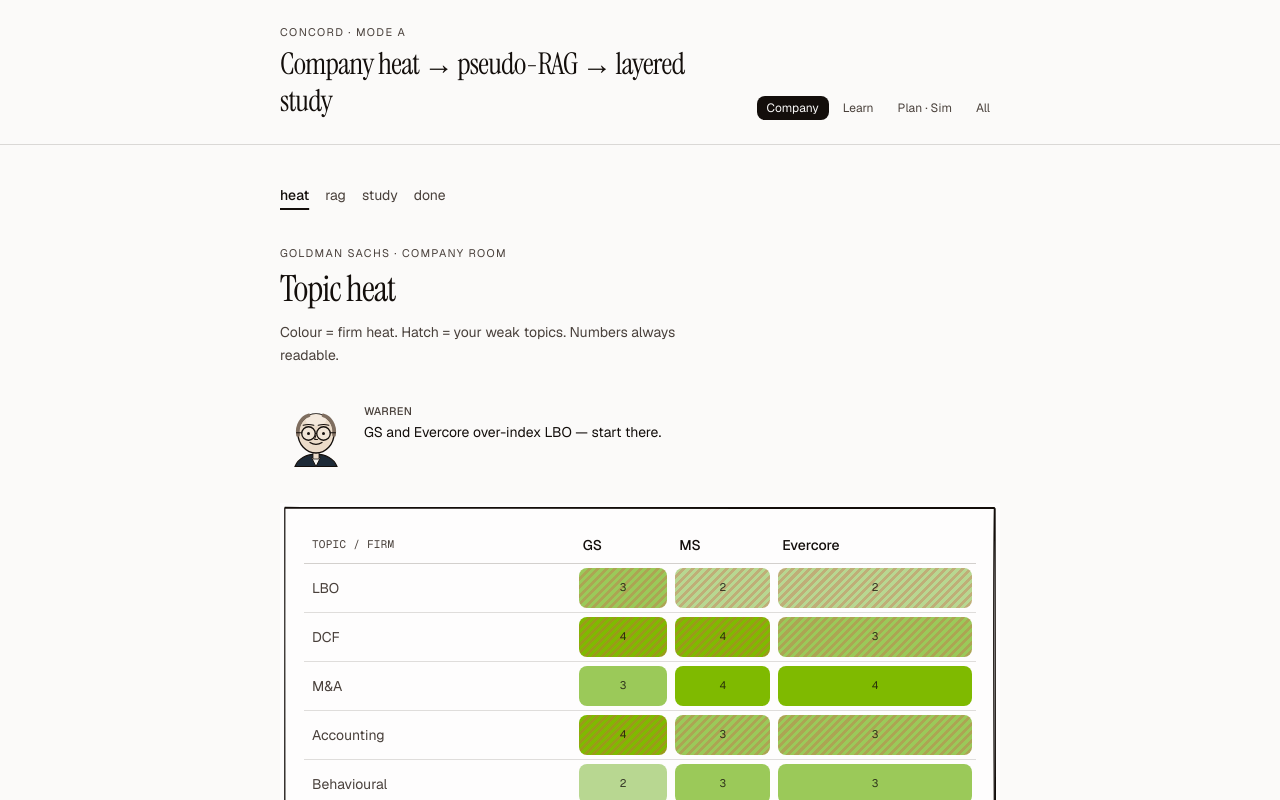
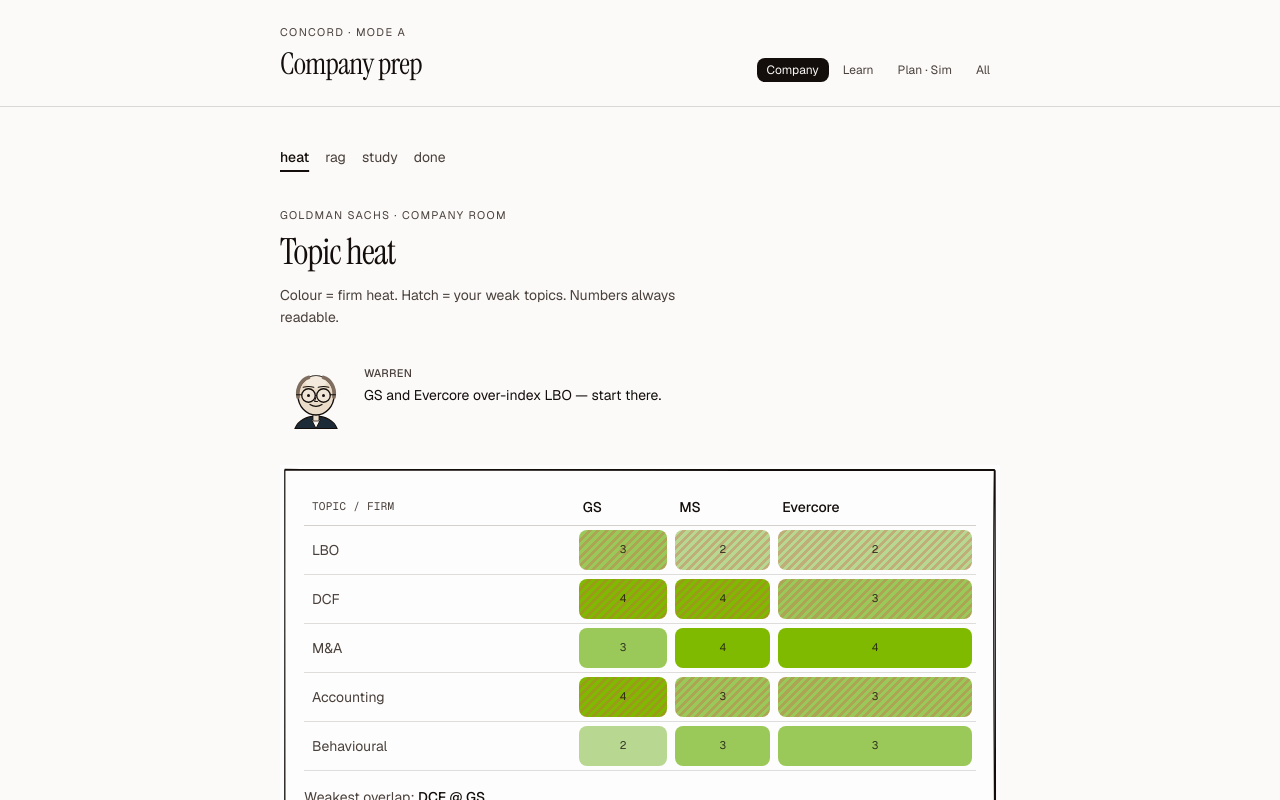
Before and after one commit to shourya0523/concord, a Next.js app in the folder apps/web/: page /mockups/mode-a in a window 1280 px wide. Shown: the top 800 px of the page. Built offline with nearby package versions, Linux system fonts and the light colour scheme.

Commit message:
fix(mockups): shorten journey page titles
Co-authored-by: Shourya Yadav <shourya0523@users.noreply.github.com>

```diff
--- a/apps/web/app/mockups/mode-a/page.tsx
+++ b/apps/web/app/mockups/mode-a/page.tsx
@@ -9,7 +9,7 @@ export default function ModeAMockupPage() {
   return (
     <JourneyShell
       eyebrow="Mode A"
-      title="Company heat → pseudo-RAG → layered study"
+      title="Company prep"
       activeHref="/mockups/mode-a"
       techniques={[
         {
--- a/apps/web/app/mockups/mode-b/page.tsx
+++ b/apps/web/app/mockups/mode-b/page.tsx
@@ -9,7 +9,7 @@ export default function ModeBMockupPage() {
   return (
     <JourneyShell
       eyebrow="Mode B · Learn"
-      title="Module catalog → lab diagram → quiz → Apply at Firm"
+      title="Learn"
       activeHref="/mockups/mode-b"
       techniques={[
         {
--- a/apps/web/app/mockups/plan-sim/page.tsx
+++ b/apps/web/app/mockups/plan-sim/page.tsx
@@ -9,7 +9,7 @@ export default function PlanSimMockupPage() {
   return (
     <JourneyShell
       eyebrow="Plan · Simulator"
-      title="Study plan → firm mock → score reveal"
+      title="Plan & simulator"
       activeHref="/mockups/plan-sim"
       techniques={[
         {
```
